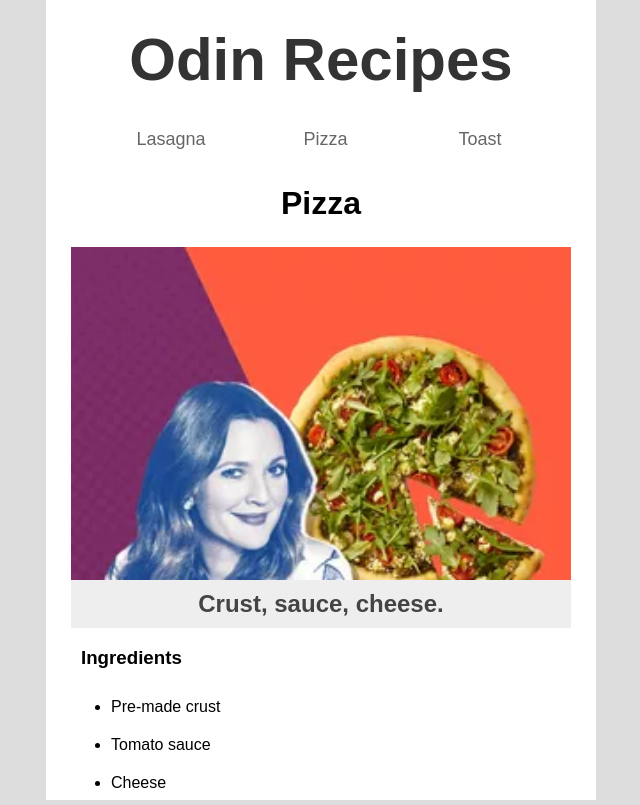
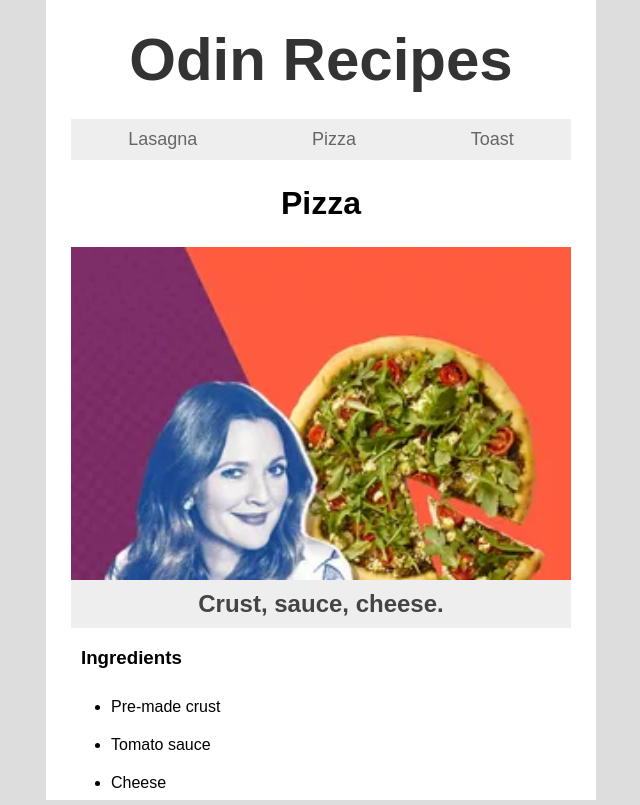
Before and after one commit to neutralDownhill/odin-recipes, a plain HTML site: page recipes/pizza.html in a window 1280 px wide. Shown: the top 805 px of the page, without its empty margins (319-959 px from the left). Drawn offline with Linux system fonts and the light colour scheme.

Commit message:
Flex nav

```diff
--- a/styles/styles.css
+++ b/styles/styles.css
@@ -19,33 +19,31 @@ html, body {
     display: block;
     font-size: 60px;
     font-weight: bold;
+    margin: 0 auto;
     padding: 25px 0;
     text-align: center;
-}
-
-nav::after {
-    content: "";
-    clear: both;
-    display: table;
+    width: fit-content;
 }
 
 nav ul {
-    padding: 0 5%;
+    align-items: center;
+    display: flex;
     width: 100%;
 }
 
 nav ul li {
-    display: inline-block;
+    flex: 1 1 auto;
     list-style: none;
     margin: 0;
-    padding: 10px 0;
     text-align: center;
     font-size: 18px;
-    width: 30%;
 }
 
 nav ul li a {
-    padding: 10px;
+    background: #eee;
+    display: block;
+    padding: 10px 0;
+    width: 100%;
 }
 
 a, a:link, a:visited {
@@ -59,12 +57,14 @@ a:hover, a:active {
 }
 
 nav a, nav a:link, nav a:visited {
+    background: #eee;
     color: #666;
     text-decoration: none;
 }
 
 nav a:hover, nav a:active {
-    color: #999;
+    background: #ddd;
+    color: #333;
     text-decoration: none;
 }
 
@@ -80,7 +80,7 @@ h1, h2, ul, ol {
 }
 
 h1 {
-    padding: 25px 0;
+    margin: 25px 0;
     text-align: center;
 }
 
```
